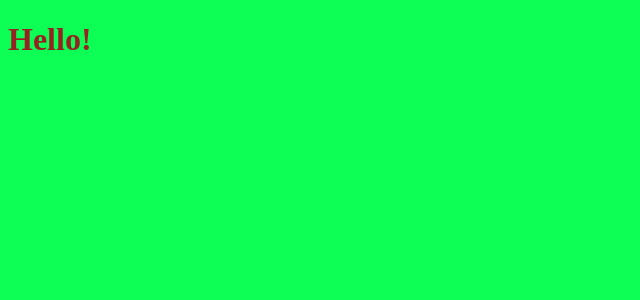
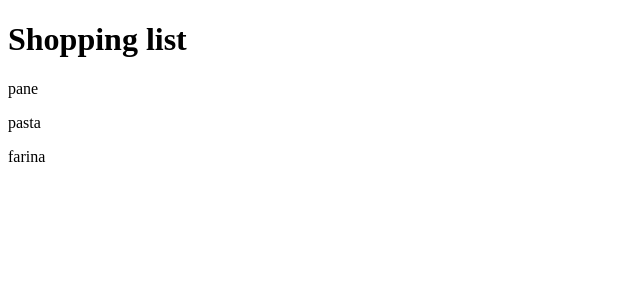
Before and after one commit to andygi/webpack, a React app in the folder webpack-demo/: page / in a window 1280 px wide. Shown: the top 300 px of the page, without its empty margins (0-640 px from the left). Built offline with nearby package versions, Linux system fonts and the light colour scheme.

Commit message:
add React class

```diff
--- /dev/null
+++ b/webpack-demo/src/App.js
@@ -0,0 +1,25 @@
+import React from 'react';
+import PropTypes from 'prop-types';
+
+export class App extends React.Component {
+    constructor(props){
+        super(props);
+        this.state = {
+            buyItems: ['pane','pasta','farina']
+        }
+    }
+    render() {
+        const {buyItems} = this.state;
+        return (
+            <div>
+                <h1>Shopping list</h1>
+                {
+                    buyItems.map(item => {
+                        return <p key={item}>{item}</p>
+                    })
+                }
+            </div>
+        )
+    }
+
+}
--- a/webpack-demo/src/index.js
+++ b/webpack-demo/src/index.js
@@ -2,8 +2,9 @@ const css = require('./style.scss');
 
 import React from 'react';
 import ReactDOM from 'react-dom';
+import {App} from './App';
 
 ReactDOM.render(
-    <h1>Hello!</h1>,
+    <App />,
     document.getElementById('root')
 );
--- a/webpack-demo/src/style.scss
+++ b/webpack-demo/src/style.scss
@@ -1,6 +1,3 @@
-body {
-    background-color: #0dff56;
-    div {
-        color: #972222;
-    }
+.title {
+    color: #972222;
 }
```
Also changed, not shown: 1 other file (tests, documents, lock files or other folders).
